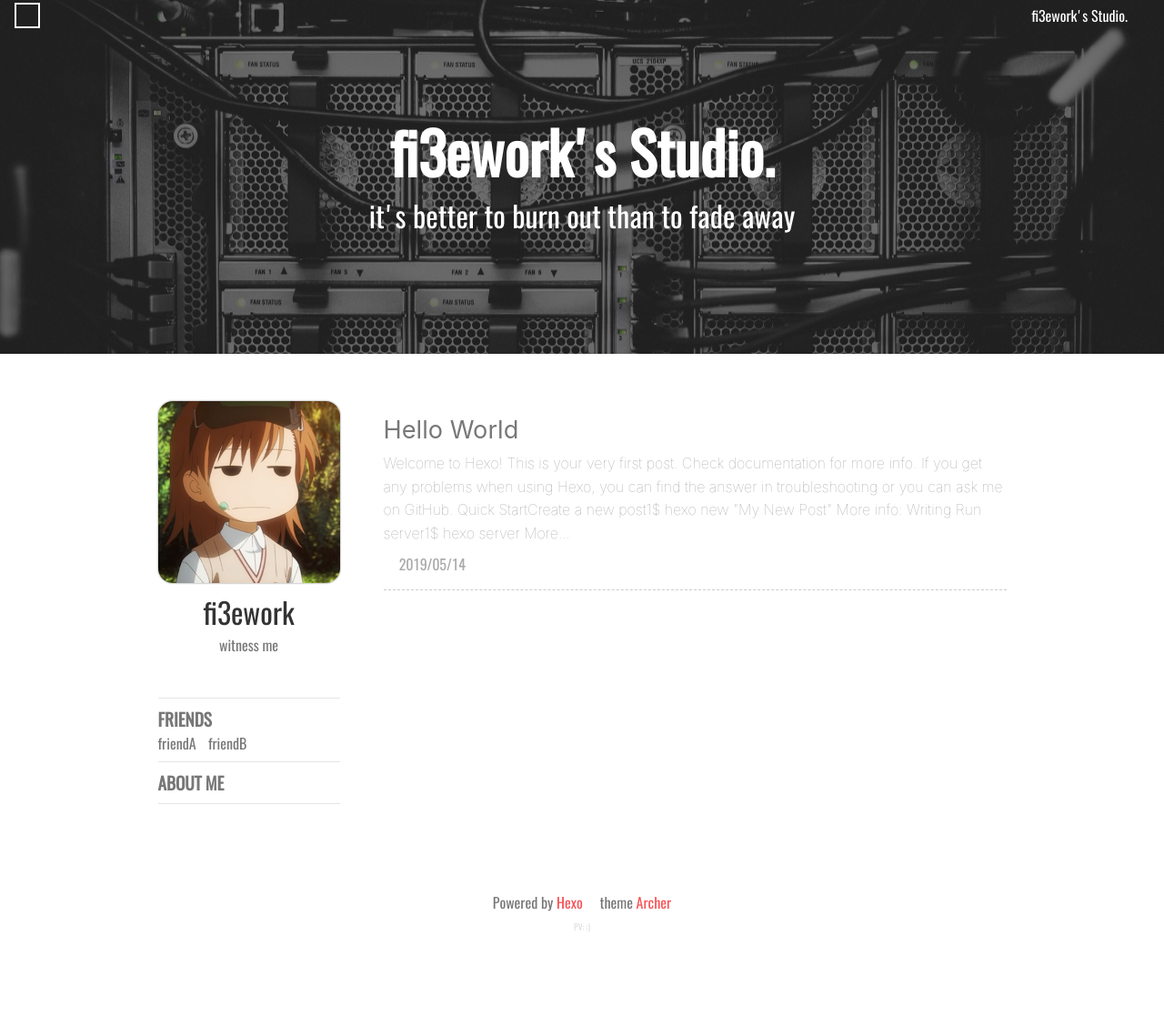
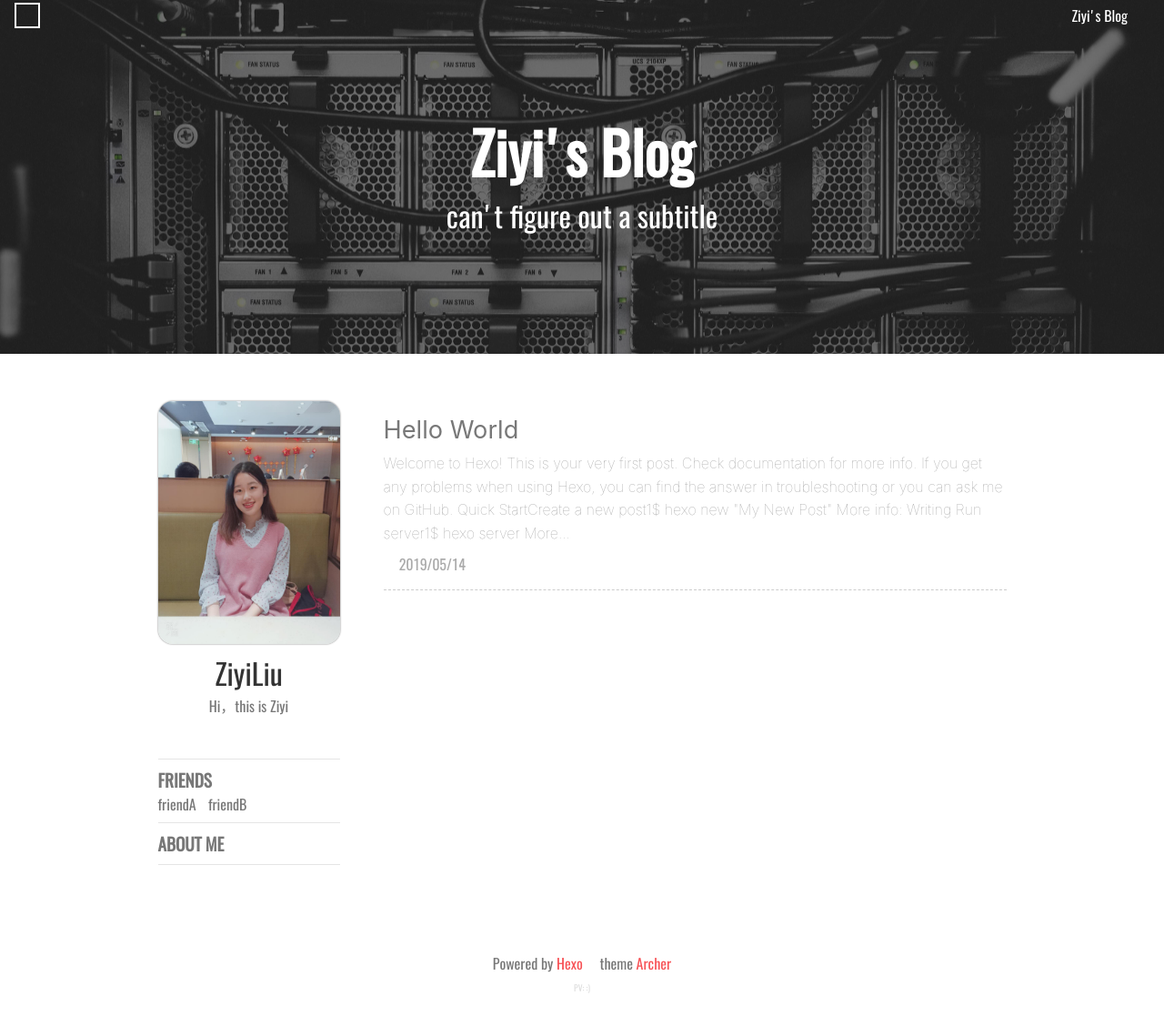
Before and after one commit to liuziyi219/liuziyi219.github.io, a plain HTML site: page index.html in a window 1280 px wide. Shown: the part 11-1128 px from the top of the page at 91% size. Before the commit the page ends 1061 px from the top, so only its background shows below. Drawn offline with nearby package versions, Linux system fonts and the light colour scheme; some packages are replaced by stand-ins of ours; a script that the page names is missing; a web font is replaced by a local one.

Commit message:
Site updated: 2019-05-14 12:05:49

```diff
--- a/index.html
+++ b/index.html
@@ -17,12 +17,12 @@
     <meta name="renderer" content="webkit">
     <meta name="copyright" content="Ziyi Liu">
 
-    <meta name="keywords" content="hexo,hexo-theme,hexo-blog">
+    <meta name="keywords" content="github,Chinese pipeline,Red Hen Lab">
 
     <meta name="description" content>
     <meta http-equiv="Cache-control" content="no-cache">
     <meta http-equiv="X-UA-Compatible" content="IE=edge,chrome=1">
-    <title>fi3ework&#39;s Studio</title>
+    <title>Ziyi&#39;s Blog</title>
     <style type="text/css">
     @font-face {
         font-family: 'Oswald-Regular';
@@ -210,7 +210,7 @@
     <div class="header-sidebar-menu">&#xe775;</div>
     <!-- post页的toggle banner  -->
 
-    <a class="home-link" href="/">fi3ework's Studio.</a>
+    <a class="home-link" href="/">Ziyi's Blog</a>
 </header>
     <div class="wrapper">
         <div class="site-intro" style="
@@ -236,7 +236,7 @@ height:50vh;
         <h1 class="intro-title">
             <!-- 主页  -->
 
-            fi3ework's Studio.
+            Ziyi's Blog
             <!-- 文章页  -->
 
         </h1>
@@ -245,7 +245,7 @@ height:50vh;
             <!-- 主页副标题  -->
 
 
-                it's better to burn out than to fade away
+                can't figure out a subtitle
 
             <!-- 文章页  -->
 
@@ -386,11 +386,11 @@ More...
             <!-- profile -->
 
             <div class="profile">
-    <img class="profile-avatar" alt="avatar" src="/avatar/Misaka.jpg">
-    <div class="profile-name">fi3ework</div>
+    <img class="profile-avatar" alt="avatar" src="/avatar/photo.jpg">
+    <div class="profile-name">ZiyiLiu</div>
 
     <div class="profile-signature">
-        witness me
+        Hi，this is Ziyi
     </div>
 
 
@@ -399,22 +399,15 @@ More...
 
 
 
-                <a href="mailto:12345@qq.com" class="iconfont-archer email" title="email"></a>
+                <a href="mailto:liuziyi219@gmail.com" class="iconfont-archer email" title="email"></a>
 
 
 
 
 
-                <a href="//github.com/fi3ework" class="iconfont-archer github" target="_blank" title="github"></a>
+                <a href="//github.com/liuziyi219" class="iconfont-archer github" target="_blank" title="github"></a>
 
 
-
-
-
-                <span class="iconfont-archer wechat" title="wechat">
-
-                  <img class="profile-qr" src="/assets/example_qr.png">
-                </span>
 
 
 
@@ -491,22 +484,15 @@ More...
 
 
 
-                <a href="mailto:12345@qq.com" class="iconfont-archer email" title="email"></a>
+                <a href="mailto:liuziyi219@gmail.com" class="iconfont-archer email" title="email"></a>
 
 
 
 
 
-                <a href="//github.com/fi3ework" class="iconfont-archer github" target="_blank" title="github"></a>
+                <a href="//github.com/liuziyi219" class="iconfont-archer github" target="_blank" title="github"></a>
 
 
-
-
-
-                <span class="iconfont-archer wechat" title="wechat">
-
-                  <img class="profile-qr" src="/assets/example_qr.png">
-                </span>
 
 
 
```
Also changed, not shown: 2019/05/14/hello-world/index.html (+6 -13 lines), archives/2019/05/index.html (+5 -12 lines), archives/2019/index.html (+5 -12 lines), archives/index.html (+5 -12 lines), avatar/photo.jpg (added).
